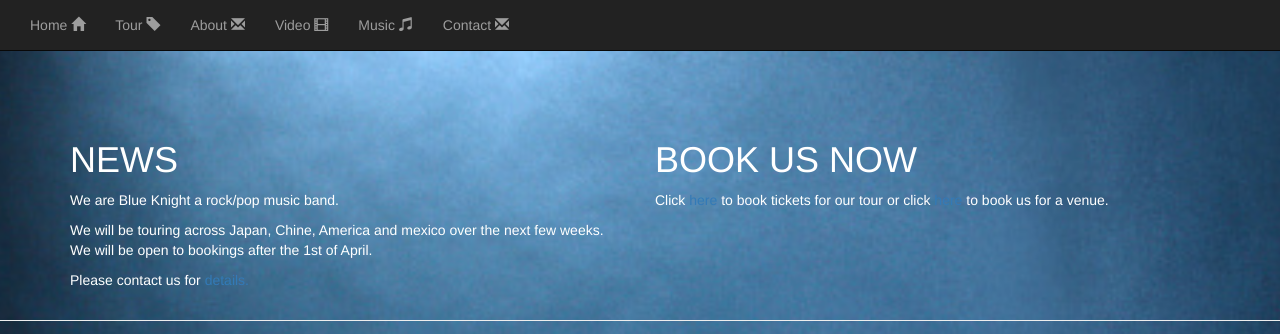
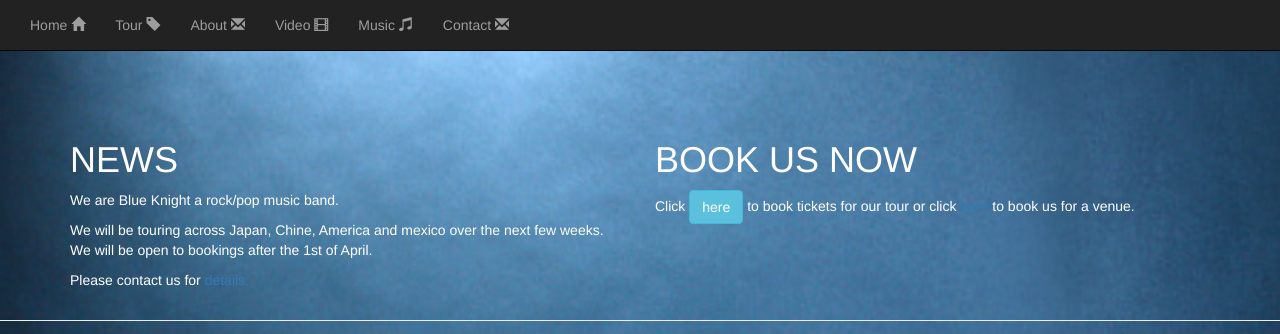
Before and after one commit to Code-Institute-Submissions/blueknightt, a plain HTML site: page index.html at #/home in a window 1280 px wide. Shown: the top 334 px of the page. Drawn offline with nearby package versions, Linux system fonts and the light colour scheme; some packages are replaced by stand-ins of ours.

Commit message:
Update home.html

```diff
--- a/pages/home.html
+++ b/pages/home.html
@@ -10,7 +10,7 @@
 						</div>
 						<div class='col-md-6'>
 							<h1>BOOK US NOW</h1>
-							<p>Click <a href="#/tour">here</a> to book tickets for our tour or click <a href="#/contact">here</a> to book us for a venue.</p>
+							<p>Click <a href="#/tour" class="btn btn-info" role="button">here</a> to book tickets for our tour or click <a href="#/contact">here</a> to book us for a venue.</p>
 
 
 
```
